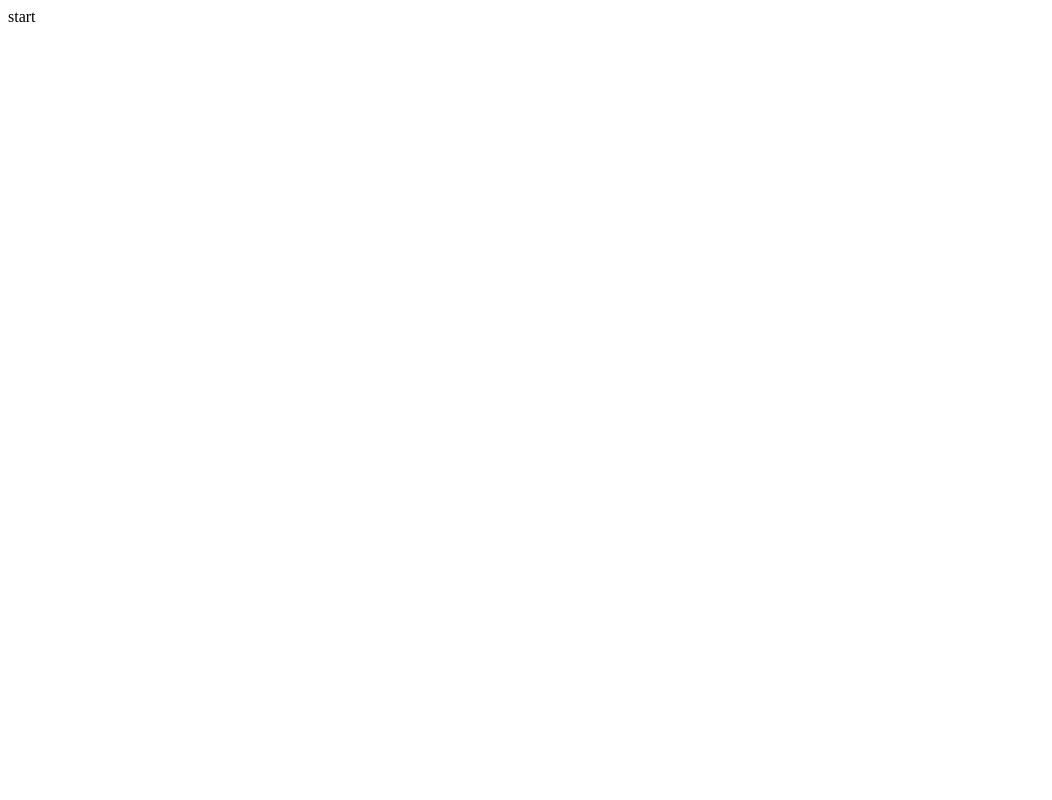
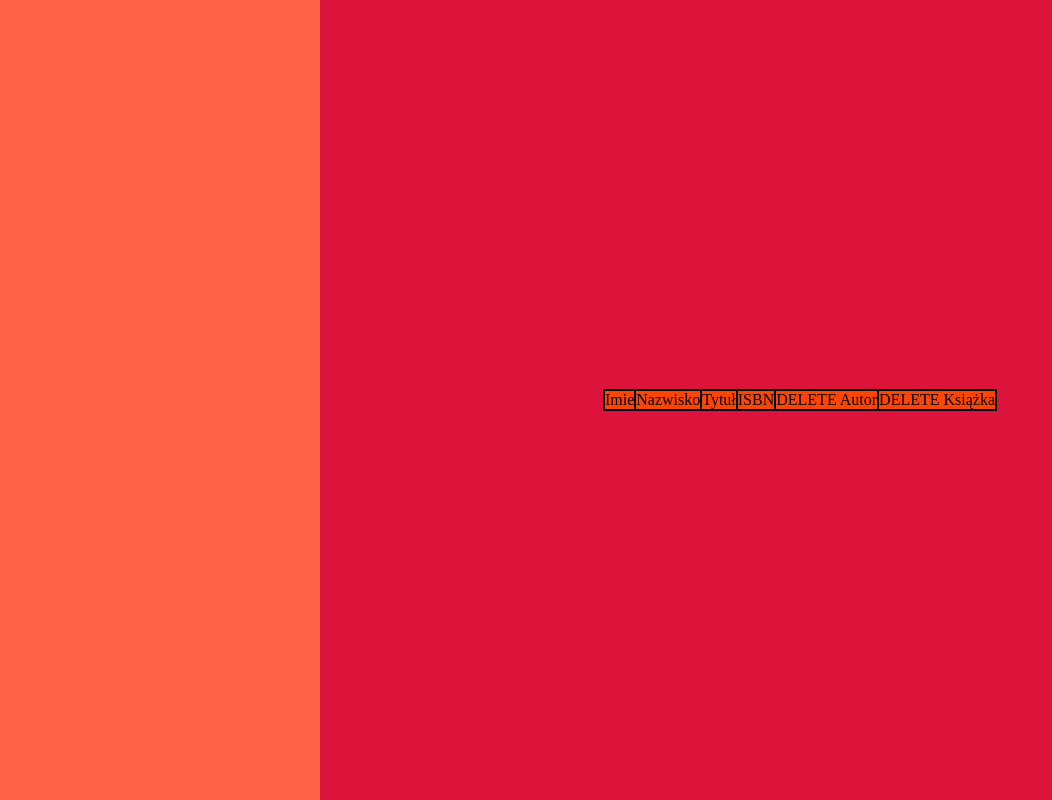
Before and after one commit to 3ti-2020/library-patryk-kaszubinski, a PHP site: page /library/ in a window 1280 px wide. Before the commit the part shown is almost empty. Shown: the whole page, without its empty margins (0-1052 px from the left). Run offline with PHP 8.4, Linux system fonts and the light colour scheme; data that the repository does not hold is empty.

Commit message:
Add files via upload

```diff
--- a/index.php
+++ b/index.php
@@ -1,3 +1,54 @@
-<?php
-echo("start");
-?>
+<!DOCTYPE html>
+<html lang="en">
+<head>
+    <meta charset="UTF-8">
+    <meta name="viewport" content="width=device-width, initial-scale=1.0">
+    <title>Document</title>
+    <link rel="stylesheet" href="style.css">
+</head>
+<body>
+    <div class="container">
+    <div class="left"></div>
+    <div class="mid">
+    <?php
+    $servername="localhost";
+    $username="root";
+    $password="";
+    $dbname="libr";
+
+    $conn= new mysqli($servername, $username, $password, $dbname);
+
+    $result= $conn->query("SELECT * FROM krzyz, autorzy, tytuly WHERE krzyz.id_tytul = tytuly.id_tytul AND krzyz.id_autor = autorzy.id_autor;");
+    echo("<table class='tabelka'>");
+    echo("<tr>
+        <td>Imie</td>
+        <td>Nazwisko</td>
+        <td>Tytuł</td>
+        <td>ISBN</td>
+        <td>DELETE Autor</td>
+        <td>DELETE Książka</td>
+    </tr>");
+
+    while($wiersz = $result->fetch_assoc()){
+
+        echo("<tr>");
+        echo("<td>" .$wiersz['imie']. "</td><td>" .$wiersz['nazwisko']. "</td><td>" .$wiersz['tytul']. "</td><td>" .$wiersz['ISBN']. "</td><td>
+        <form action='delete.php' method='POST'>
+        <input type='hidden' name='autor' value='".$wiersz['id_autor']."'>
+        <input type='submit' name='POST' value='DELETE'>
+        </form>
+    </td><td>
+            <form action='delete.php' method='POST'>
+            <input type='hidden' name='tytul' value='".$wiersz['id_tytul']."'>
+            <input type='submit' name='POST' value='DELETE'>
+            </form>
+        </td>");
+        echo("</tr>");
+
+    }
+    echo("</table>");
+    ?>
+    </div>
+    </div>
+</body>
+</html>
--- a/style.css
+++ b/style.css
@@ -1,3 +1,28 @@
-body {
-color: black;
+*{
+    padding: 0%;
+    margin: 0%;
 }
+.container{
+    width: 100vw;
+    height: 100vh;
+    display: grid;
+    grid-template-areas: "left mid";
+    grid-template-rows: 1fr;
+    grid-template-columns: 1fr 3fr;
+}
+.left{
+    background: tomato;
+    grid-area: left;
+}
+.mid{
+    background: crimson;
+    grid-area: mid;
+    display: flex;
+    justify-content: center;
+    align-items: center;
+}
+.tabelka, td, tr{
+    border: black 2px solid;
+    background: orangered;
+    border-collapse: collapse;
+}
```
Also changed, not shown: delete.php (added, +20 -0 lines).
